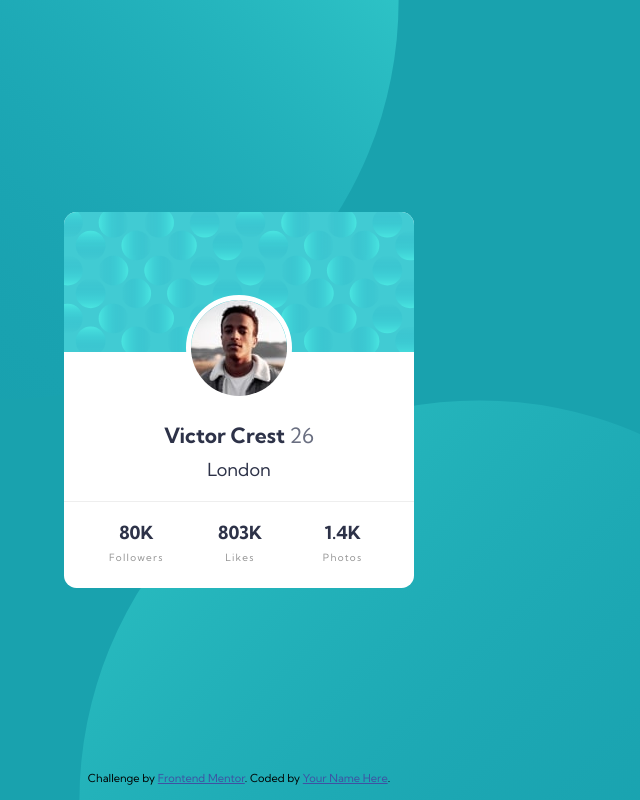
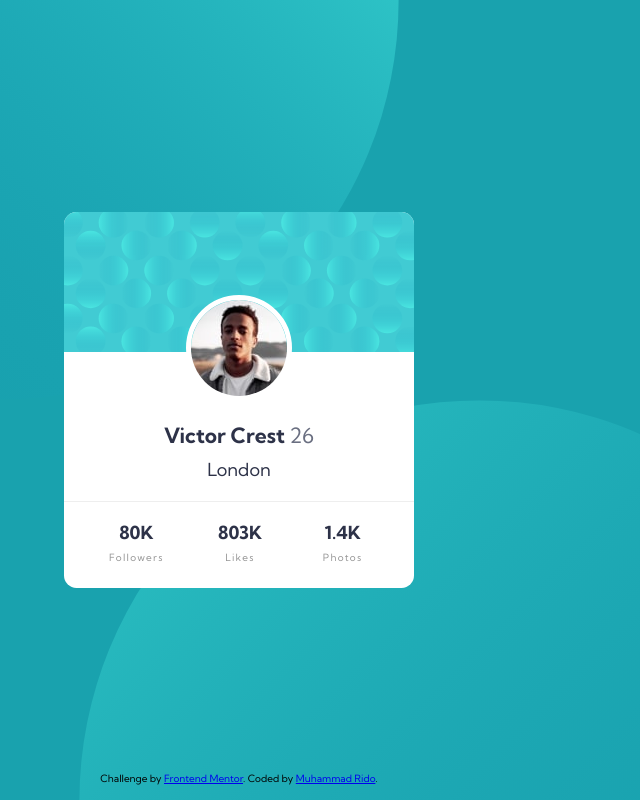
Before and after one commit to emrido/frontendmentor-challenges, a plain HTML site: page Profile Card Component/index.html in a window 1280 px wide. Shown: the whole page, without its empty margins (401-1041 px from the left). Drawn offline with Linux system fonts and the light colour scheme.

Commit message:
edit footer

```diff
--- a/Profile Card Component/index.html
+++ b/Profile Card Component/index.html
@@ -9,18 +9,6 @@
   <link rel="icon" type="image/png" sizes="32x32" href="./images/favicon-32x32.png">
   <link rel="stylesheet" href="style.css">
   <title>Frontend Mentor | Profile card component</title>
-
-  <!-- Feel free to remove these styles or customise in your own stylesheet 👍 -->
-  <style>
-    .attribution {
-      font-size: 11px;
-      text-align: center;
-    }
-
-    .attribution a {
-      color: hsl(228, 45%, 44%);
-    }
-  </style>
 </head>
 
 <body>
@@ -42,7 +30,7 @@
   </main>
   <footer class="attribution">
     Challenge by <a href="https://www.frontendmentor.io?ref=challenge" target="_blank">Frontend Mentor</a>.
-    Coded by <a href="#">Your Name Here</a>.
+    Coded by <a href="github.com/emrido">Muhammad Rido</a>.
   </footer>
 </body>
 
```
